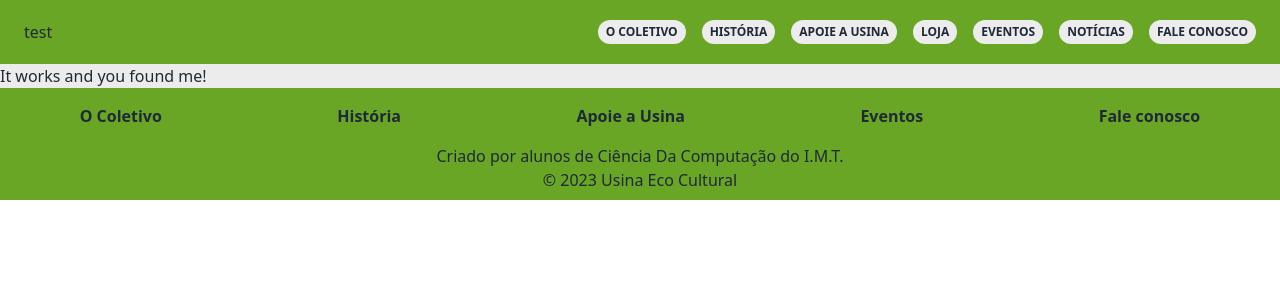
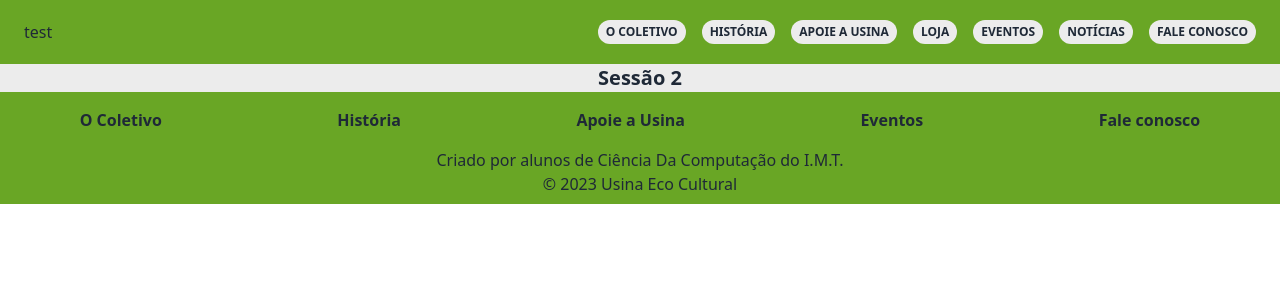
Before and after one commit to CompSci-Squad/projeto_incinerador_front, a React (Vite) app: page /collective-s2 in a window 1280 px wide. Shown: the top 300 px of the page. Built offline with nearby package versions, Linux system fonts and the light colour scheme.

Commit message:
feat: create section title names

```diff
--- a/src/pages/collective-s1/index.tsx
+++ b/src/pages/collective-s1/index.tsx
@@ -1,5 +1,9 @@
 const CollectiveS1 = () => {
-  return <h1>It works and you found me!</h1>
+  return (
+    <main>
+      <div className="flex justify-center text-xl font-black">Sessão 1</div>
+    </main>
+  )
 }
 
 export default CollectiveS1
--- a/src/pages/collective-s2/index.tsx
+++ b/src/pages/collective-s2/index.tsx
@@ -1,5 +1,9 @@
 const CollectiveS2 = () => {
-  return <h1>It works and you found me!</h1>
+  return (
+    <main>
+      <div className="flex justify-center text-xl font-black">Sessão 2</div>
+    </main>
+  )
 }
 
 export default CollectiveS2
```
